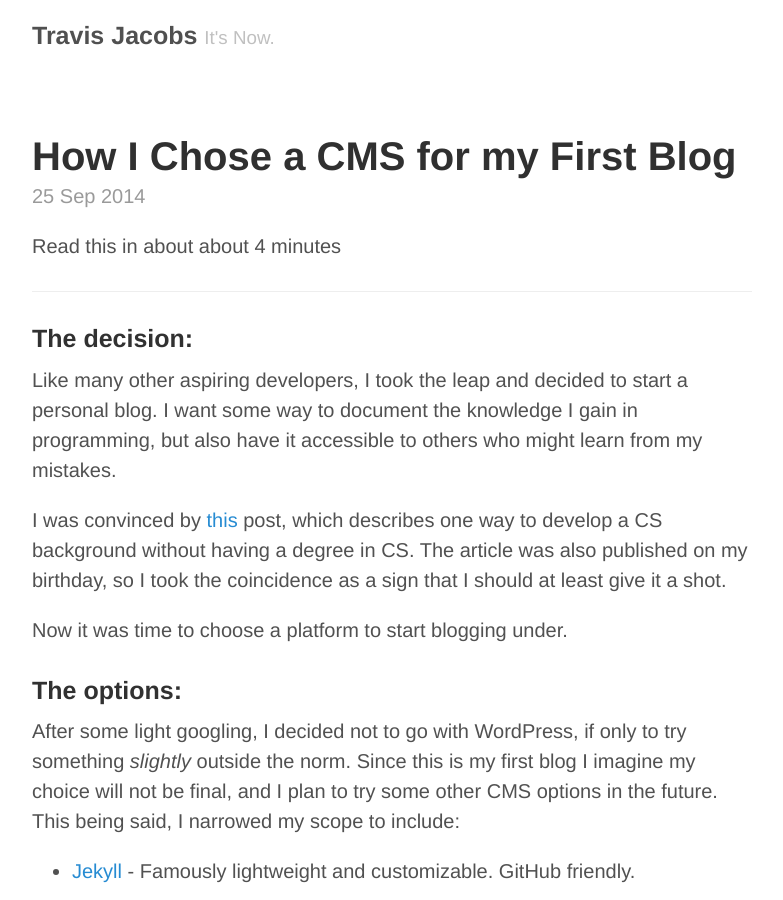
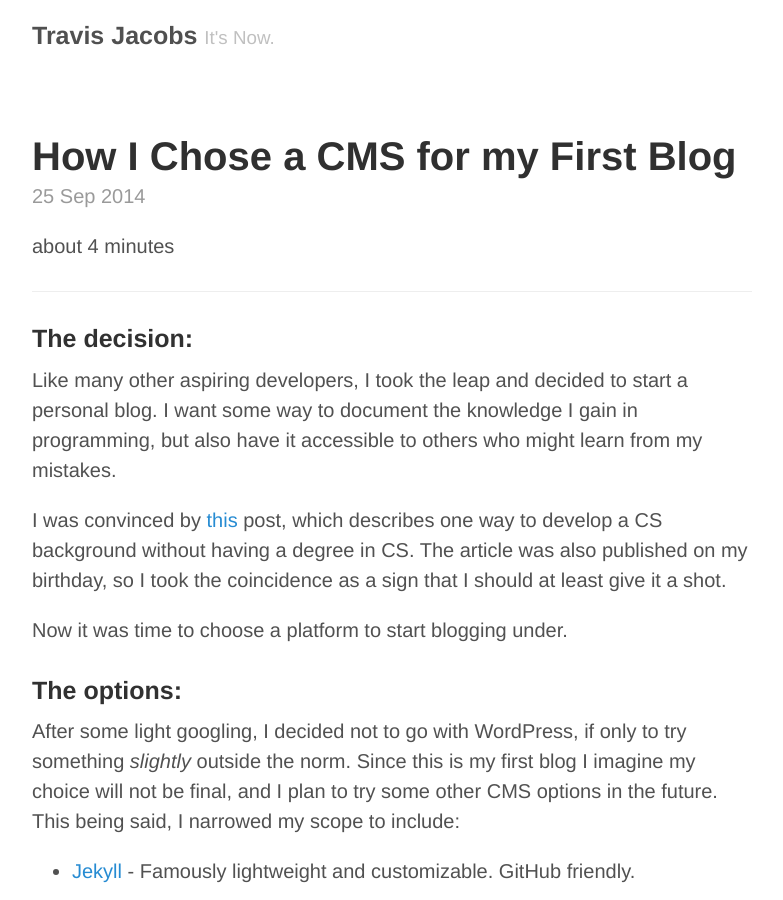
Before and after one commit to travs/travs.github.io, a Jekyll site: the page built from _posts/2014-09-25-how-i-chose-my-first-cms.md, in a window 1280 px wide and 900 px high. Shown: the whole window, without its empty margins (248-1031 px from the left). Built offline with Jekyll 4.4.1, drawn with Linux system fonts in a browser that asks for light colours; Markdown is read by kramdown in place of the engine named in the settings.

```diff
--- a/_posts/2014-09-25-how-i-chose-my-first-cms.md
+++ b/_posts/2014-09-25-how-i-chose-my-first-cms.md
@@ -3,7 +3,7 @@ layout: post
 title: How I Chose a CMS for my First Blog
 ---
 
-Read this in about {{ page.content | reading_time }}
+{{ page.content | reading_time }}
 
 -----
 ###The decision:
```
